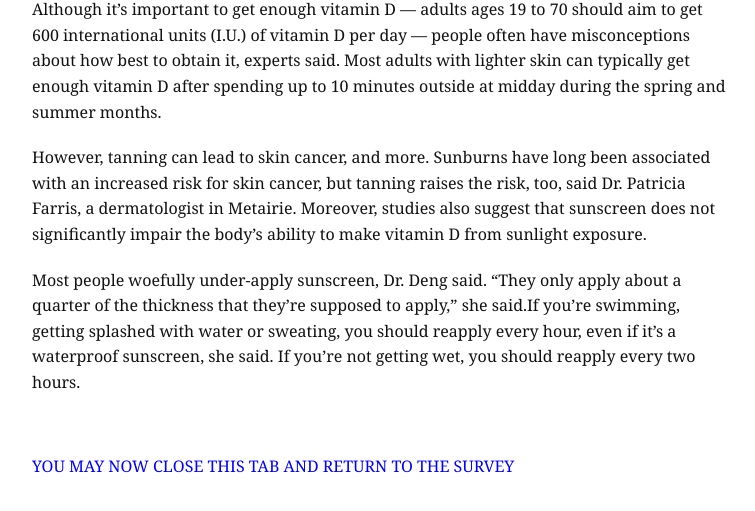
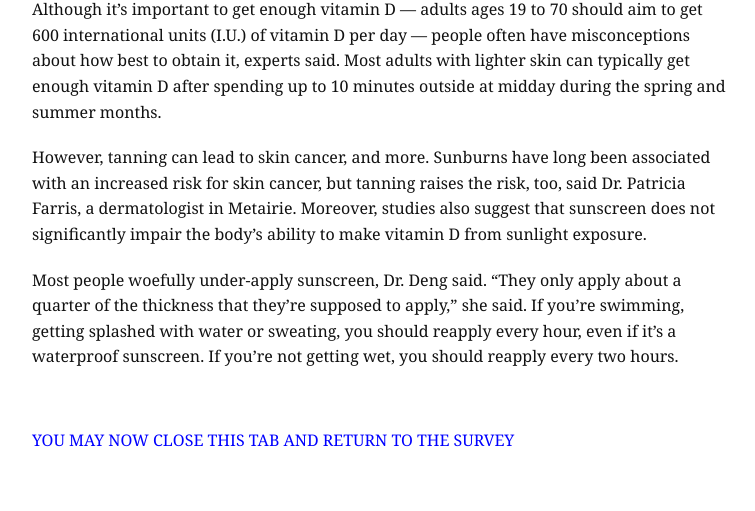
Before and after one commit to AliceMargonari/vitamin_nyt, a plain HTML site: page index.html in a window 1280 px wide. Shown: the part 243-754 px from the top of the page, without its empty margins (258-1013 px from the left). Drawn offline with Linux system fonts and the light colour scheme; a web font is replaced by a local one.

Commit message:
Update index.html

```diff
--- a/index.html
+++ b/index.html
@@ -63,7 +63,7 @@
 
   <p>Although it’s important to get enough vitamin D — adults ages 19 to 70 should aim to get 600 international units (I.U.) of vitamin D per day — people often have misconceptions about how best to obtain it, experts said. Most adults with lighter skin can typically get enough vitamin D after spending up to 10 minutes outside at midday during the spring and summer months.</p>
   <p>However, tanning can lead to skin cancer, and more. Sunburns have long been associated with an increased risk for skin cancer, but tanning raises the risk, too, said Dr. Patricia Farris, a dermatologist in Metairie. Moreover, studies also suggest that sunscreen does not significantly impair the body’s ability to make vitamin D from sunlight exposure.</p>
-  <p>Most people woefully under-apply sunscreen, Dr. Deng said. “They only apply about a quarter of the thickness that they’re supposed to apply,” she said.If you’re swimming, getting splashed with water or sweating, you should reapply every hour, even if it’s a waterproof sunscreen, she said. If you’re not getting wet, you should reapply every two hours.</p>
+  <p>Most people woefully under-apply sunscreen, Dr. Deng said. “They only apply about a quarter of the thickness that they’re supposed to apply,” she said. If you’re swimming, getting splashed with water or sweating, you should reapply every hour, even if it’s a waterproof sunscreen. If you’re not getting wet, you should reapply every two hours.</p>
 
   <br>
   <p style="text-transform: uppercase; color: blue; margin-bottom: 30px;">
```
